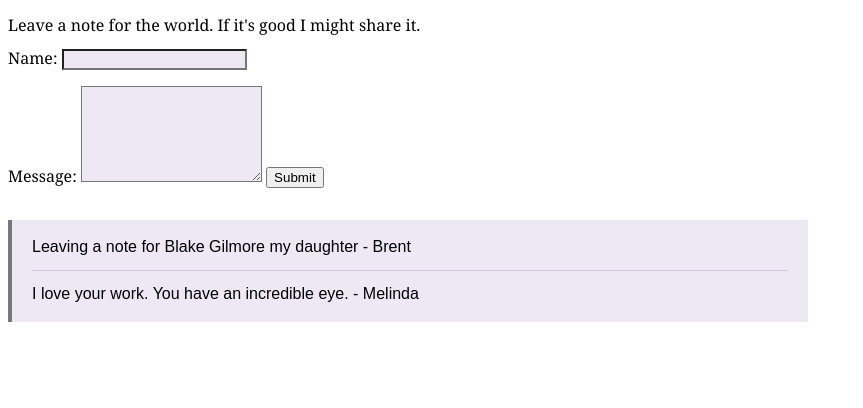
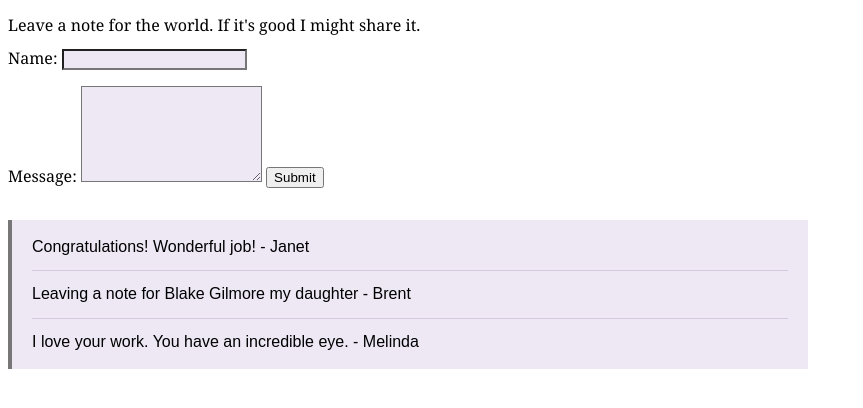
Before and after one commit to blakegilmore/blakegilmore, a plain HTML site: page index.html in a window 1280 px wide. Shown: the part 102-510 px from the top of the page, without its empty margins (0-863 px from the left). Drawn offline with Linux system fonts and the light colour scheme.

Commit message:
add guestbook entry

```diff
--- a/index.html
+++ b/index.html
@@ -22,8 +22,10 @@
 </form>
 
 
-<p class="guestbook-notes"><span>Leaving a note for Blake Gilmore my daughter - Brent</span>
-<span>I love your work. You have an incredible eye. - Melinda</span></p>
+<p class="guestbook-notes"><span>Congratulations! Wonderful job! - Janet</span>
+<span>Leaving a note for Blake Gilmore my daughter - Brent</span>
+<span>I love your work. You have an incredible eye. - Melinda</span>
+</p>
 
 <script src="main.js"></script>
 
```
